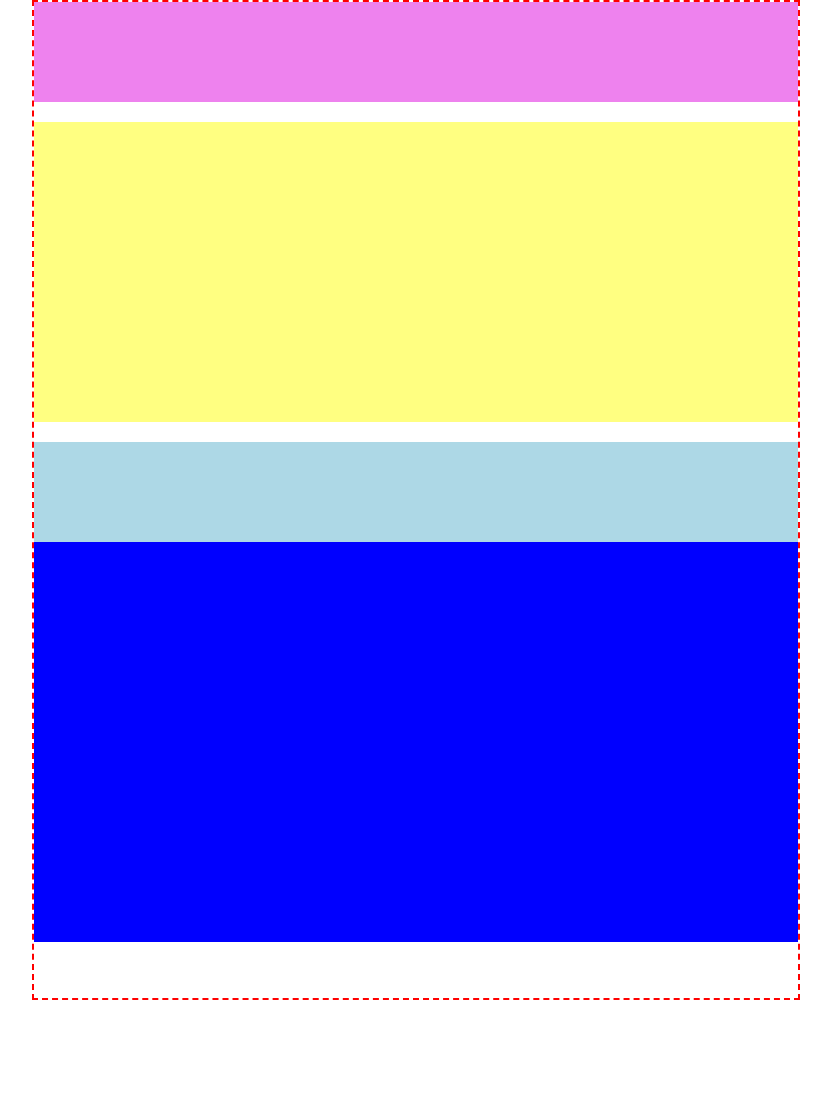
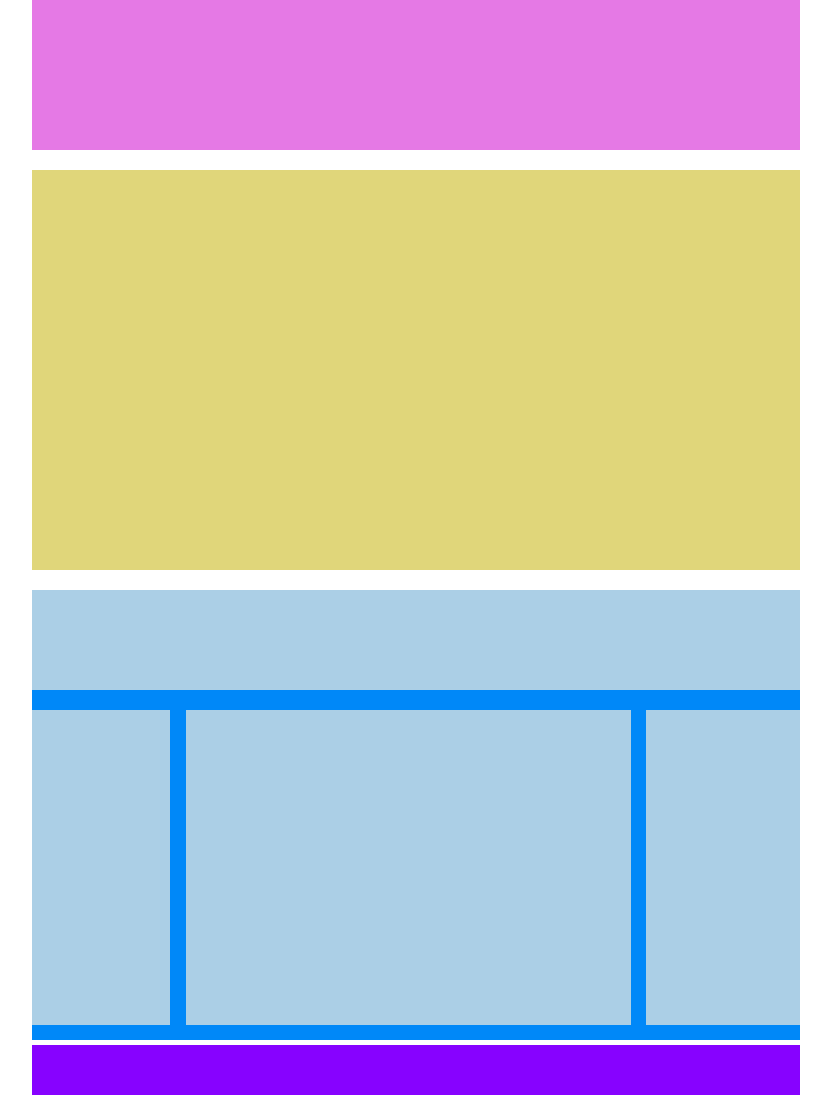
Before and after one commit to DanieleGelsomino/htmlcss-struttura-wp, a plain HTML site: page index.html in a window 1280 px wide. Shown: the whole page, without its empty margins (224-1055 px from the left). Before the commit the page ends 1000 px from the top, so only its background shows below. Drawn offline with Linux system fonts and the light colour scheme.

Commit message:
parte finale

```diff
--- a/css/style.css
+++ b/css/style.css
@@ -3,12 +3,12 @@
     padding: 0px;
     box-sizing: border-box;
 }
+/* skill per vedere layout
 
-
-.debug .container {
+.debug.container {
     border: 2px dashed red;
-    height: 1000px;
-}
+    height: 100%;
+} */
 
 .container {
     width: 60%;
@@ -22,29 +22,30 @@
 }
 
 header {
-    height: 100px;
-    background-color: violet;
+    height: 150px;
+    background-color:rgb(229, 121, 229);
     margin-bottom: 20px;
 }
 
 .yellow {
-    height: 300px;
-    background-color: rgb(255, 255, 129);
+    height: 400px;
+    background-color:rgb(224, 214, 122);
     margin-bottom: 20px;
 }
 
 .lightblue {
-    background-color: lightblue;
+    background-color:rgb(171, 207, 230);
 }
 
 .blue {
-    height: 500px;
-    background-color: blue;
+    height: 450px;
+    background-color:rgb(0, 136, 248);
+    margin-bottom: 0;
 }
 
 .head-main.lightblue {
     height: 100px;
-    margin-bottom: 15px;
+    margin-bottom: 20px;
 
 }
 
@@ -52,7 +53,7 @@ header {
     float: left;
     width: 18%;
     margin-right: 2%;
-
+    height: 70%;
 
 }
 
@@ -60,9 +61,18 @@ main.lightblue {
     float: left;
     width: 58%;
     margin-right: 2%;
+    height: 70%;
 }
 
-right.lightblue {
+.right.lightblue {
     float: left;
     width: 20%;
+    height:70%;
 }
+
+.foot-line {
+    height: 50px;
+    margin-top: 2px;
+    background-color:rgb(135, 2, 255);
+    margin-top: 5px;
+}
--- a/index.html
+++ b/index.html
@@ -28,6 +28,7 @@
 
         </div>
 
+        <footer class="foot-line"></footer>
 
     </div>
 
```
